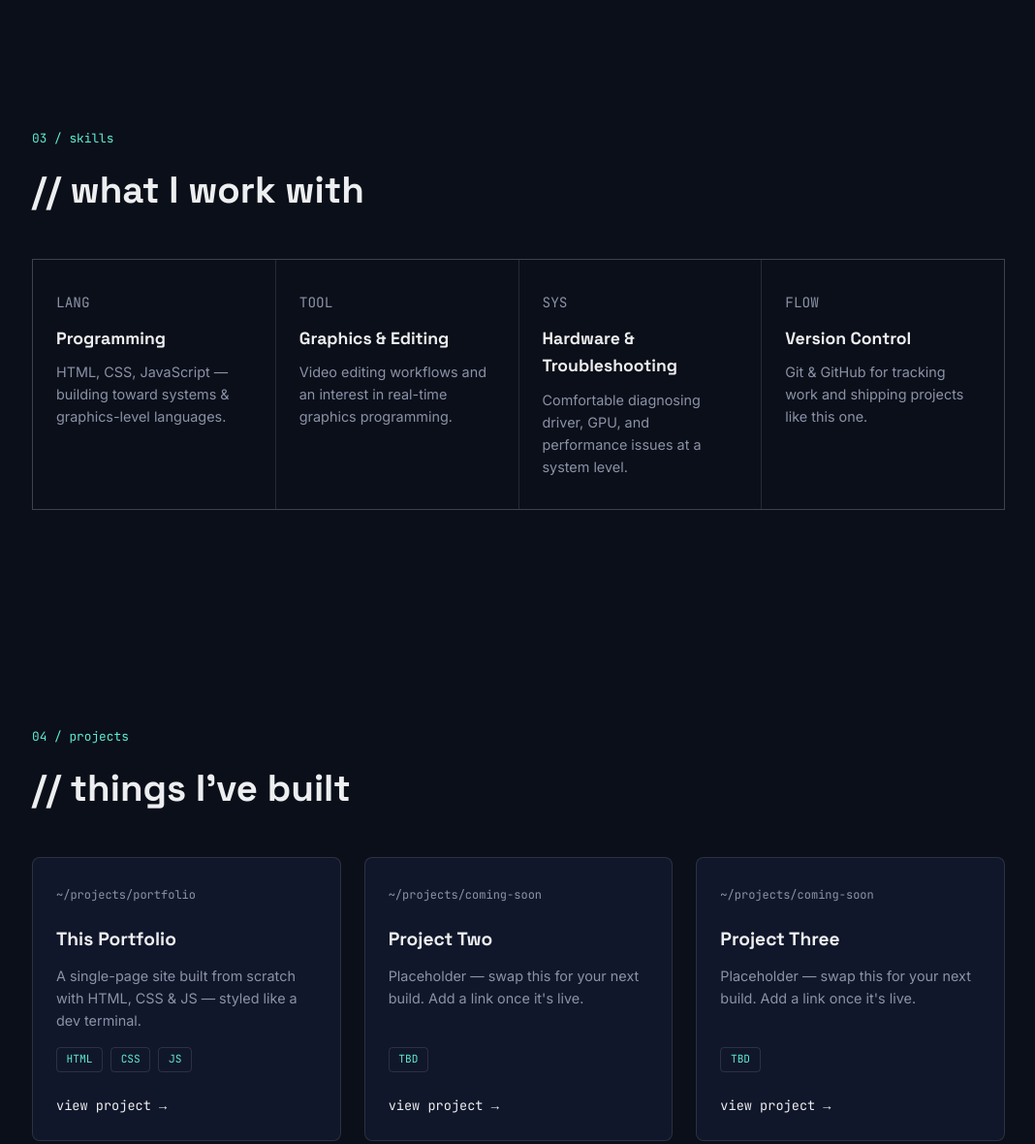
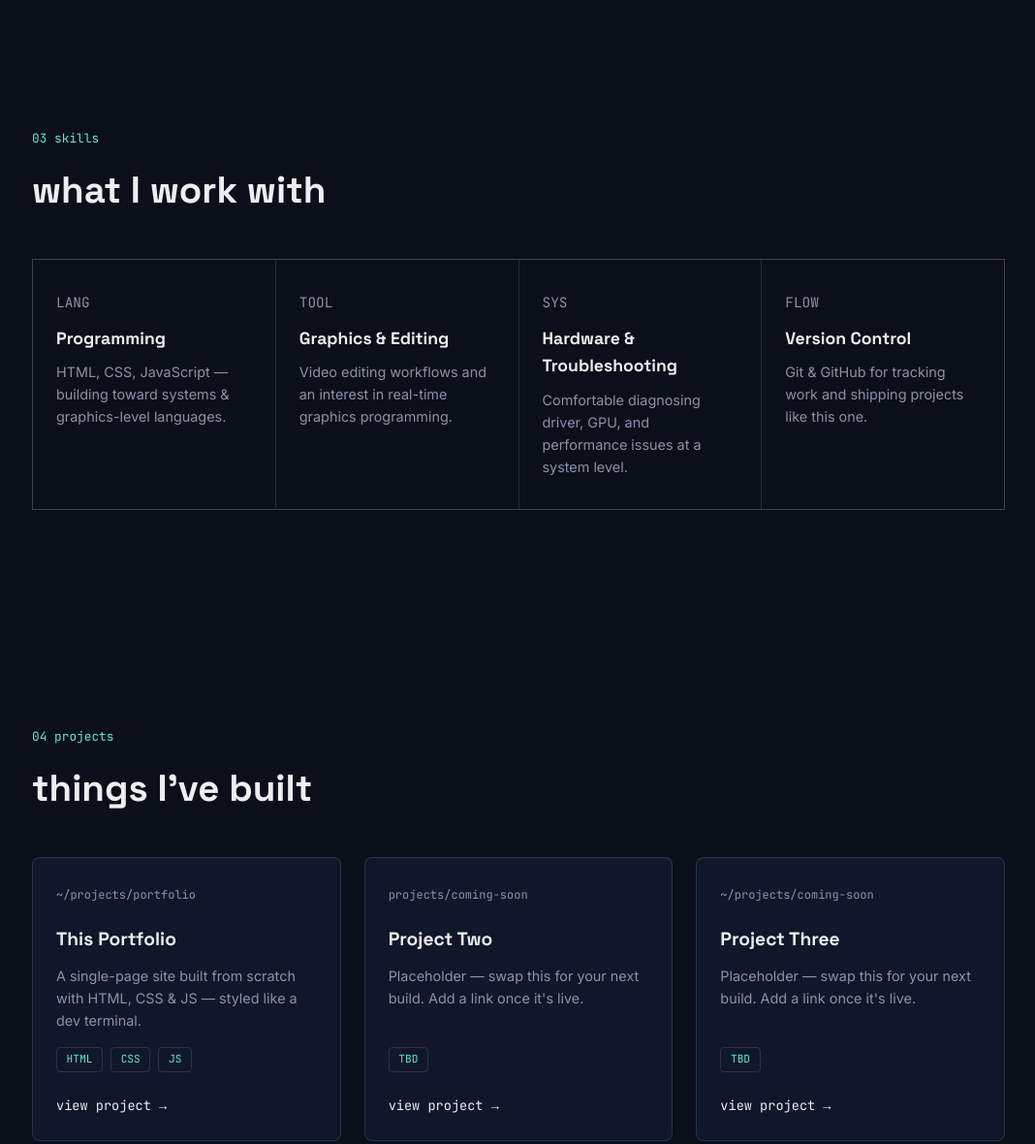
Before and after one commit to kingblaqops-source/Portfolio, a plain HTML site: page index.html in a window 1280 px wide. Shown: the part 1380-2560 px from the top of the page at 97% size, without its empty margins (105-1173 px from the left). Drawn offline with Linux system fonts and the light colour scheme.

Commit message:
update section headers and contact email

```diff
--- a/index.html
+++ b/index.html
@@ -81,8 +81,8 @@
 
     <!-- ===== SKILLS ===== -->
     <section id="skills" class="section">
-      <p class="section__tab">03 / skills</p>
-      <h2 class="section__title">// what I work with</h2>
+      <p class="section__tab">03  skills</p>
+      <h2 class="section__title">what I work with</h2>
       <div class="skills__grid" id="skillsGrid">
         <div class="skill-card">
           <p class="skill-card__label">lang</p>
@@ -109,8 +109,8 @@
 
     <!-- ===== PROJECTS ===== -->
     <section id="projects" class="section">
-      <p class="section__tab">04 / projects</p>
-      <h2 class="section__title">// things I've built</h2>
+      <p class="section__tab">04  projects</p>
+      <h2 class="section__title"> things I've built</h2>
       <div class="projects__grid" id="projectsGrid">
 
         <article class="project-card">
@@ -125,7 +125,7 @@
 
         <article class="project-card">
           <div class="project-card__head">
-            <span class="project-card__prompt">~/projects/coming-soon</span>
+            <span class="project-card__prompt">projects/coming-soon</span>
           </div>
           <h3>Project Two</h3>
           <p>Placeholder — swap this for your next build. Add a link once it's live.</p>
@@ -155,7 +155,7 @@
         programming and weirdly specific GPU driver bugs.
       </p>
       <div class="contact__links">
-        <a href="mailto:you@example.com" class="contact__link">email →</a>
+        <a href="mailto:you@example.com" class="contact__link">email →kingblaqops@gmail.com</a>
         <a href="https://github.com/yourusername" class="contact__link">github →</a>
         <a href="https://linkedin.com/in/yourusername" class="contact__link">linkedin →</a>
       </div>
```
